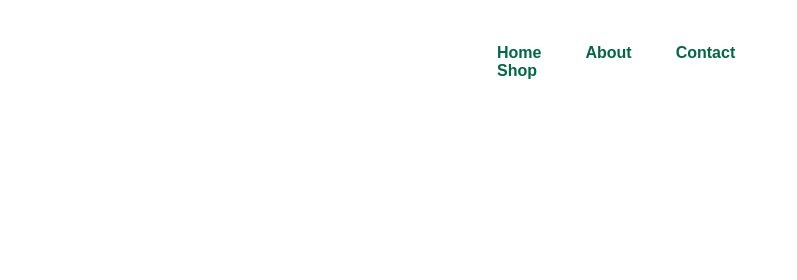
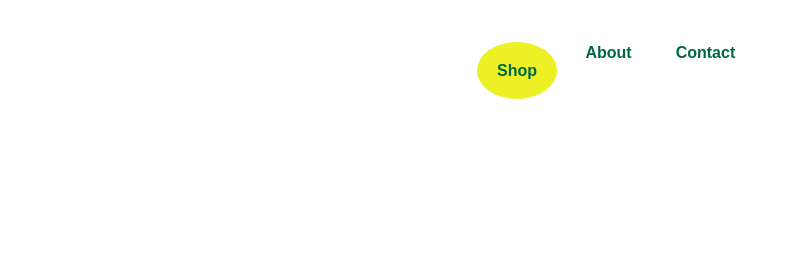
Before and after one commit to Napom123/zetsu, a plain HTML site: page stoikisme/filosofi.html in a window 1280 px wide. Shown: the top 280 px of the page, 483-1280 px from the left. Drawn offline with Linux system fonts and the light colour scheme.

Commit message:
Update stylefls.css

```diff
--- a/stoikisme/stylefls.css
+++ b/stoikisme/stylefls.css
@@ -89,8 +89,19 @@ ul li a {
 	font-weight: bold;
 }
 
+.header .shop {
+	border-radius: 100%;
+	background-color: #ECF024;
+	height: 100px;
+	width: 20px;
+}
+
 a:hover {
 	color: black;
+	border-radius: 50%;
+	background-color: #ECF024;
+	height: 100px;
+	width: 20px;
 
 }
 
```
